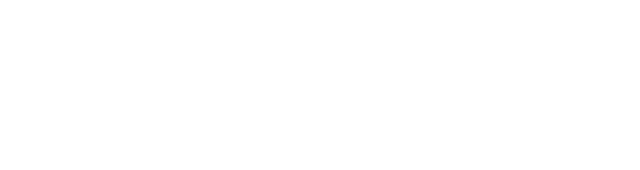
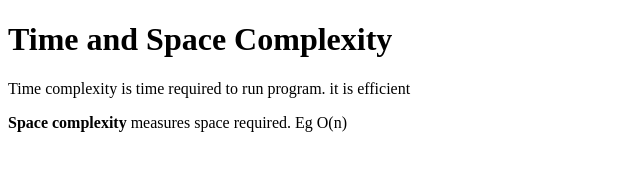
Before and after one commit to acciojob/time-and-space-complexity-aditiinamdar, a website: page main.html in a window 1280 px wide. Shown: the whole page, without its empty margins (0-640 px from the left). Drawn offline with Linux system fonts and the light colour scheme.

Commit message:
created a submission

```diff
--- a/main.html
+++ b/main.html
@@ -3,6 +3,10 @@
 <html>
 
 <head>
+	<h1> Time and Space Complexity</h1>
+	<p> Time complexity is time required to run program. it is efficient</p>
+	<p> <b>Space complexity</b> measures space required. Eg O(n)</p>
+
 	<link rel="stylesheet" href="styles.css">
 </head>
 
```
